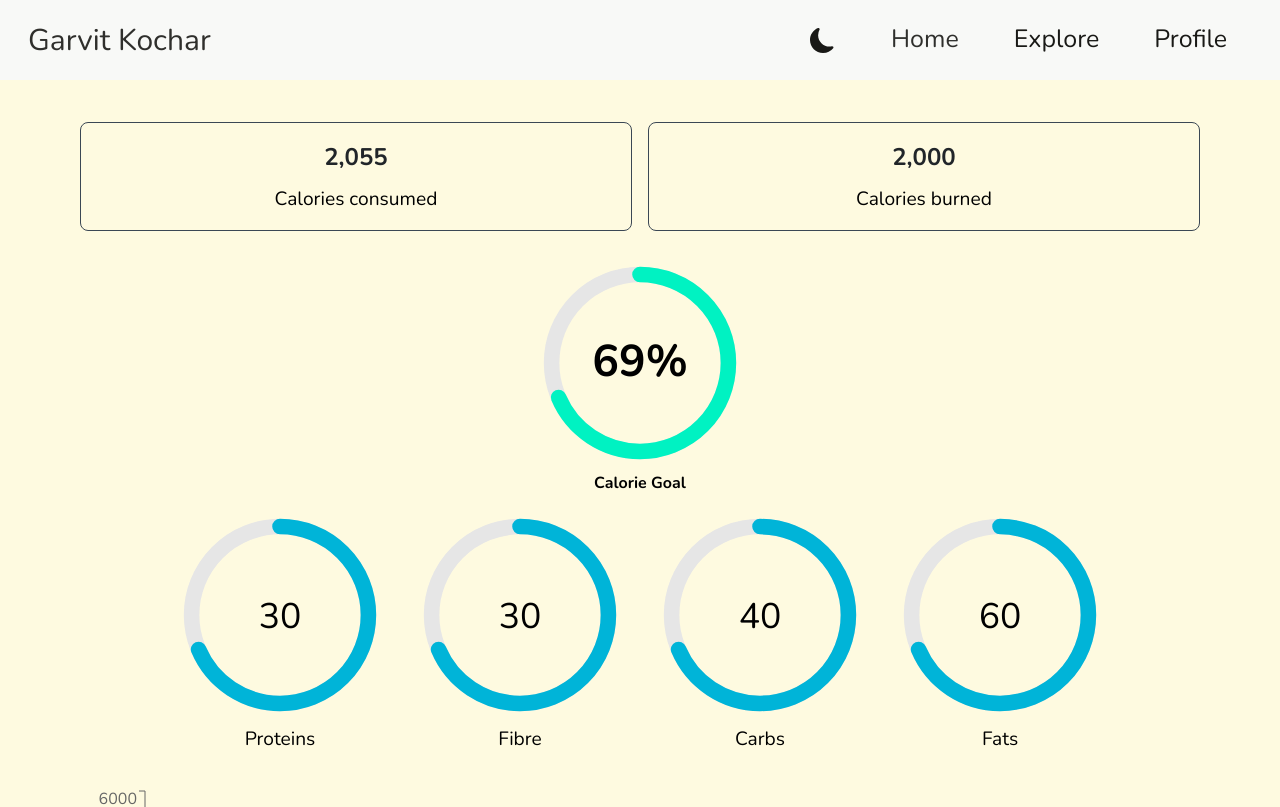
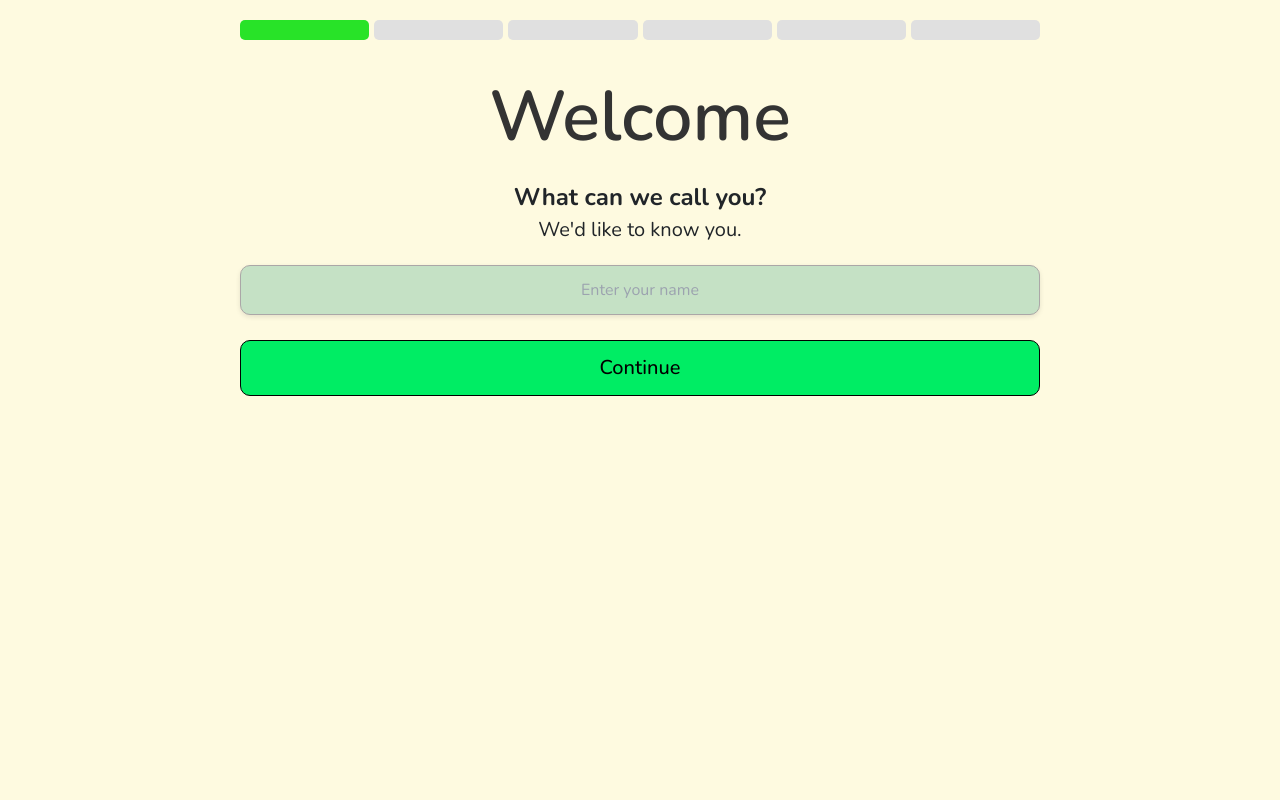
Before and after one commit to Garvit240205/FitFeast, a React (Vite) app in the folder CGAS-Project-main/: page /WelcomePage in a window 1280 px wide. Shown: the top 807 px of the page. Built offline with nearby package versions, Linux system fonts and the light colour scheme; a web font is replaced by a local one.

Commit message:
minor changes

```diff
--- a/CGAS-Project-main/src/FitnessProfile.css
+++ b/CGAS-Project-main/src/FitnessProfile.css
@@ -12,12 +12,12 @@ body {
   min-height: 100vh;
 }
 
-.header {
+/* .header {
   display: flex;
   justify-content: space-between;
   padding: 1rem;
   border-bottom: 1px solid #283039;
-}
+} */
 
 .header-content {
   display: flex;
--- a/CGAS-Project-main/src/main.jsx
+++ b/CGAS-Project-main/src/main.jsx
@@ -14,6 +14,6 @@ import './index.css'
 
 createRoot(document.getElementById('root')).render(
   <StrictMode>
-    <FitnessProfile />
+    <WelcomePage />
   </StrictMode>,
 )
```
